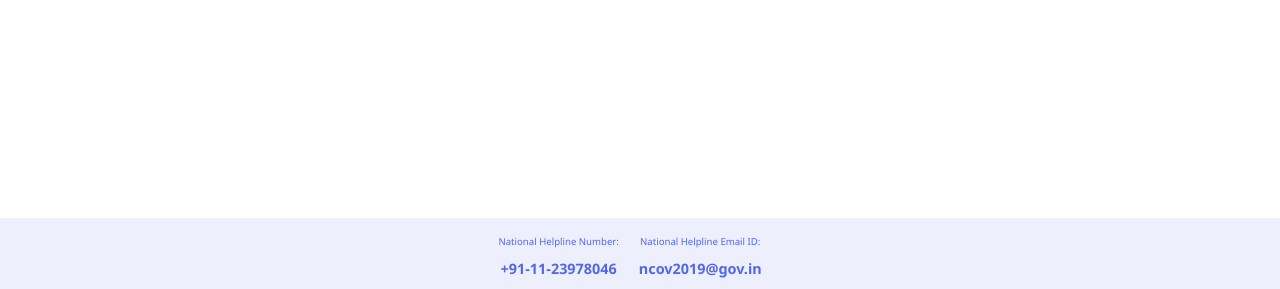
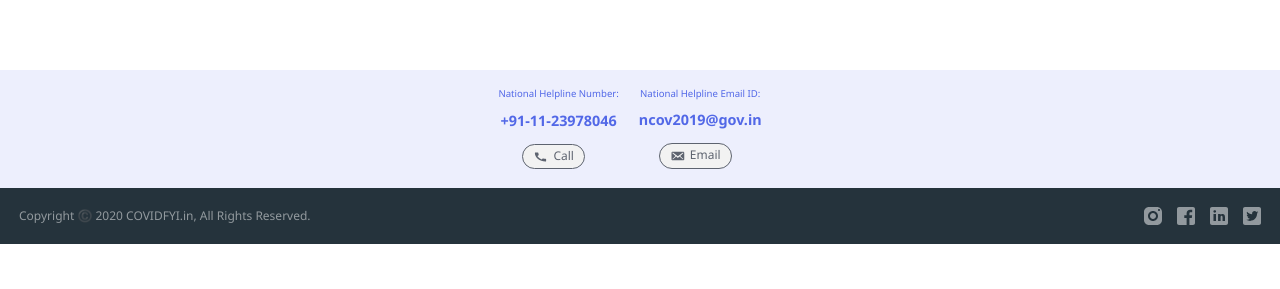
Before and after one commit to covidFYI/frontend, a Next.js app: page /1 in a window 1280 px wide. Shown: the part 556-845 px from the top of the page. After the commit the page ends 822 px from the top, so only its background shows below. Built offline with nearby package versions, Linux system fonts and the light colour scheme; no server answers.

Commit message:
footer issue fixed

```diff
--- a/public/css/components.css
+++ b/public/css/components.css
@@ -10,14 +10,18 @@
 		0 6.7px 5.3px rgba(0, 0, 0, 0.048), 0 12.5px 10px rgba(0, 0, 0, 0.06);
 }
 
+body  {
+    overflow-x: hidden;
+}
+
 .footer {
 	display: flex;
 	flex-direction: column;
 	width: 100%;
-	position: absolute;
+	position: fixed;
 	/* margin-top: auto; */
 	font-size: 1rem;
-	height: 1.5rem;
+	height: auto;
 	bottom: 0;
 	margin-bottom: 0;
 }
@@ -510,8 +514,8 @@ div.dropdown-navigation a.nav-item:hover {
 .categories-grid {
 	display: grid;
 	margin: 50px auto;
-	grid-template-columns: repeat(auto-fit, 150px);
-	grid-auto-rows: 150px;
+	grid-template-columns: repeat(auto-fit, 100px);
+	grid-auto-rows: 100px;
 	justify-content: center;
 	place-items: center;
 	flex-wrap: wrap;
@@ -519,8 +523,8 @@ div.dropdown-navigation a.nav-item:hover {
 
 .category {
 	display: grid;
-	grid-template-columns: 100px;
-	grid-template-rows: 100px 20px;
+	grid-template-columns: 80px;
+	grid-template-rows: 80px 20px;
 	place-items: center;
 	justify-content: center;
 	width: 100%;
@@ -538,6 +542,9 @@ div.dropdown-navigation a.nav-item:hover {
 	font-size: 1rem;
 	justify-self: center;
 	color: var(--accent);
+}
+.category-icon {
+    width: 40px
 }
 
 .stats-flex > * {
@@ -656,8 +663,9 @@ a.social-media-link {
     width: 100%
 }
 
-.infograph {
-    /* padding-top: 140px; */
+.show-991 .infograph {
+    margin-top: 2rem;
+    padding-bottom: 15em;
 }
 
 .infograph > img  {
```
